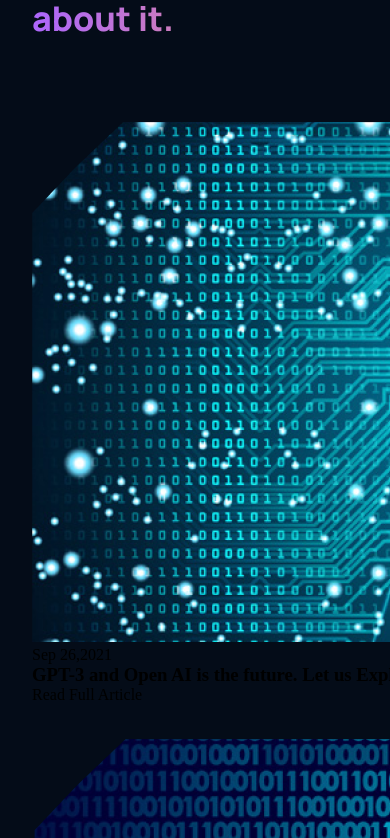
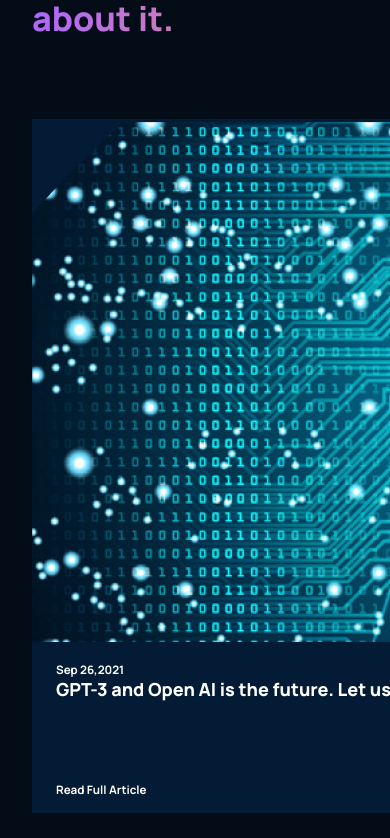
Before and after one commit to rockyishimwe/gpt3, a React (Create React App) app: page / in a window 390 px wide. Shown: the part 4386-5224 px from the top of the page. Built offline with nearby package versions, Linux system fonts and the light colour scheme.

Commit message:
added an article section

```diff
--- a/src/components/article/Article.jsx
+++ b/src/components/article/Article.jsx
@@ -4,7 +4,7 @@ import './article.css';
 const Article = ({ imgUrl, date, text }) => (
   <div className='gpt3__blog-container_article'>
     <div className='gpt3_blog-container_article-image'>
-      <img src={imgUrl} alt="blog_image" />
+      <img src={imgUrl} alt="blog" />
     </div>
     <div className='gpt3__blog-container_article-content'>
       <div>
--- a/src/components/article/article.css
+++ b/src/components/article/article.css
@@ -0,0 +1,48 @@
+.gpt3__blog-container_article {
+    width: 100%;
+    height: 100%;
+    display: flex;
+    flex-direction: column;
+    background: var(--color-footer);
+}
+.pgt3__blog-container_article-image{
+    width: 100%;
+    height: 100%;
+    background: var(--color-bg);
+}
+.gpt3__blog-container_article-image img {
+    width: 100%;
+    height: 100%;
+}
+.gpt3__blog-container_article-content {
+    display: flex;
+    flex-direction: column;
+    justify-content:space-between;
+    padding: 1rem 1.5rem;
+    height: 100%;
+}
+.gpt3__blog-container_article-content h3 {
+    font-family: var(--font-family);
+    font-size: 25.11px;
+    font-weight: 800;
+    line-height: 30.30px;
+
+    color: #fff;
+    margin-bottom: 5rem;
+    cursor: pointer;
+}
+.gpt3__blog-container_article-content p:last-child{
+    cursor: pointer;
+}
+.gpt3__blog-container_article-content p {
+    font-family: var(--font-family);
+    font-weight:bold;
+    font-size: 11.649px;
+    color: #fff ;
+}
+@media screen and (max-width: 550px){
+    .gpt3__blog-container_article-content  h3 {
+        font-size: 18px;
+        line-height: 25px;
+    }
+}
```
